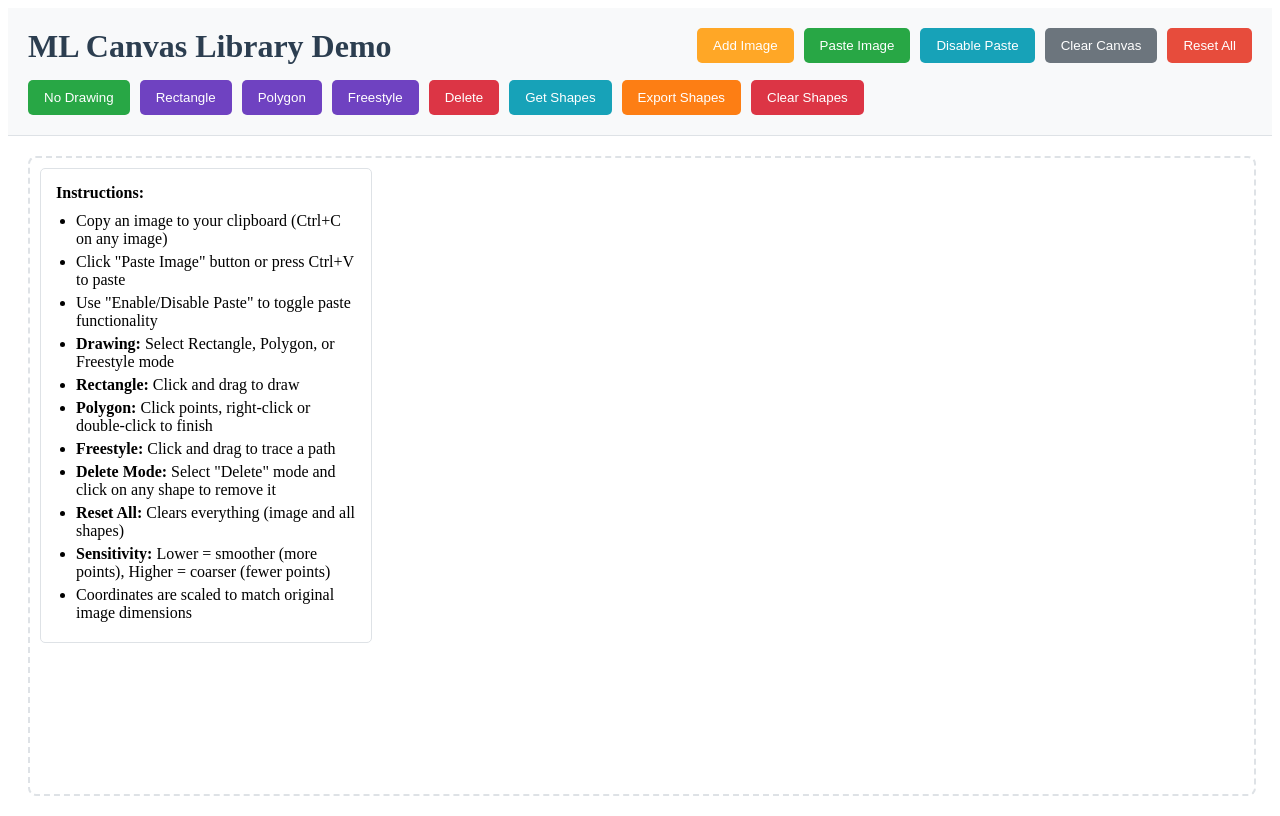
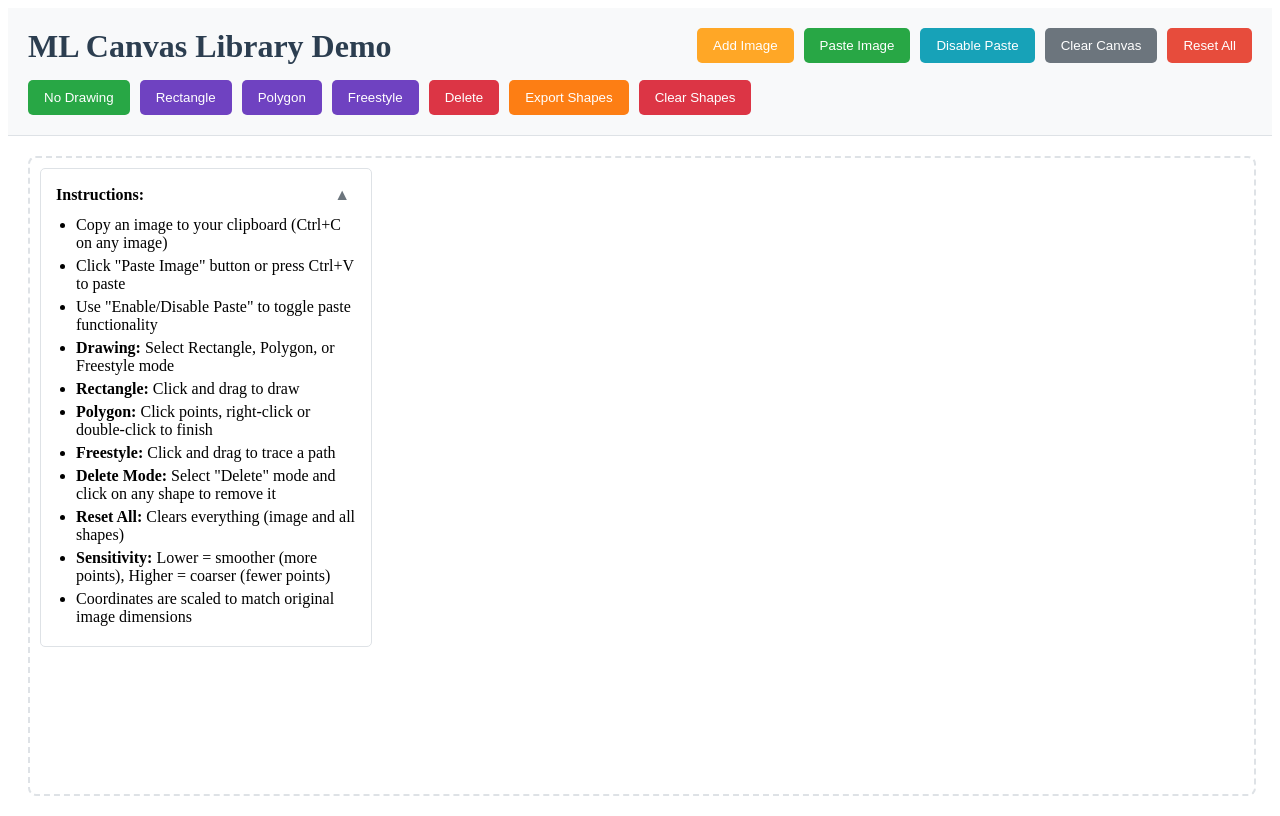
Before and after one commit to m-mutti/ml-canvas, a Vue app: page / in a window 1280 px wide. Built offline with nearby package versions, Linux system fonts and the light colour scheme.

Commit message:
chore: remove unnecessary buttons and make panes collapsable

```diff
--- a/src/App.vue
+++ b/src/App.vue
@@ -106,6 +106,10 @@ const togglePasteEnabled = () => {
 const pasteEnabled = ref(true)
 const drawingMode = ref('none')
 const drawnShapes = ref([])
+const instructionsCollapsed = ref(false)
+const dataViewCollapsed = ref(false)
+const freestyleSensitivity = ref(1.0)
+const simplificationTolerance = ref(2.0)
 
 const setDrawingMode = (mode) => {
   drawingMode.value = mode
@@ -200,7 +204,6 @@ const handleShapeCreated = (shape) => {
         >
           Delete
         </button>
-        <button @click="getShapes" class="btn btn-info">Get Shapes</button>
         <button @click="exportShapes" class="btn btn-export">Export Shapes</button>
         <button @click="clearShapes" class="btn btn-clear-shapes">Clear Shapes</button>
       </div>
@@ -214,8 +217,14 @@ const handleShapeCreated = (shape) => {
           :drawingMode="drawingMode"
           @shape-created="handleShapeCreated"
         />
-        <div class="instructions">
+        <div class="instructions" :class="{ collapsed: instructionsCollapsed }">
+          <div class="pane-header">
             <p><strong>Instructions:</strong></p>
+            <button @click="instructionsCollapsed = !instructionsCollapsed" class="collapse-btn">
+              {{ instructionsCollapsed ? '▼' : '▲' }}
+            </button>
+          </div>
+          <div v-show="!instructionsCollapsed" class="pane-content">
             <ul>
               <li>Copy an image to your clipboard (Ctrl+C on any image)</li>
               <li>Click "Paste Image" button or press Ctrl+V to paste</li>
@@ -225,15 +234,17 @@ const handleShapeCreated = (shape) => {
               <li><strong>Polygon:</strong> Click points, right-click or double-click to finish</li>
               <li><strong>Freestyle:</strong> Click and drag to trace a path</li>
               <li>
-              <strong>Delete Mode:</strong> Select "Delete" mode and click on any shape to remove it
+                <strong>Delete Mode:</strong> Select "Delete" mode and click on any shape to remove
+                it
               </li>
               <li><strong>Reset All:</strong> Clears everything (image and all shapes)</li>
               <li>
-              <strong>Sensitivity:</strong> Lower = smoother (more points), Higher = coarser (fewer
-              points)
+                <strong>Sensitivity:</strong> Lower = smoother (more points), Higher = coarser
+                (fewer points)
               </li>
               <li>Coordinates are scaled to match original image dimensions</li>
             </ul>
+          </div>
         </div>
         <div v-if="drawingMode === 'freestyle'" class="freestyle-controls">
           <p><strong>Freestyle Controls:</strong></p>
@@ -260,10 +271,20 @@ const handleShapeCreated = (shape) => {
             />
           </div>
         </div>
-        <div v-if="drawnShapes.length > 0" class="shapes-info">
+        <div
+          v-if="drawnShapes.length > 0"
+          class="shapes-info"
+          :class="{ collapsed: dataViewCollapsed }"
+        >
+          <div class="pane-header">
             <p>
               <strong>Drawn Shapes ({{ drawnShapes.length }}):</strong>
             </p>
+            <button @click="dataViewCollapsed = !dataViewCollapsed" class="collapse-btn">
+              {{ dataViewCollapsed ? '▼' : '▲' }}
+            </button>
+          </div>
+          <div v-show="!dataViewCollapsed" class="pane-content">
             <div class="shape-item" v-for="(shape, index) in drawnShapes" :key="index">
               <strong>{{ shape.type }}:</strong>
               <div v-if="shape.type === 'rectangle'">
@@ -275,6 +296,7 @@ const handleShapeCreated = (shape) => {
               </div>
               <div v-else-if="shape.type === 'freestyle'">
                 Freestyle Path: {{ shape.image.length }} points
+              </div>
             </div>
           </div>
         </div>
@@ -450,6 +472,11 @@ const handleShapeCreated = (shape) => {
   border-radius: 5px;
   border: 1px solid #dee2e6;
   max-width: 300px;
+  transition: all 0.3s ease;
+}
+
+.instructions.collapsed {
+  padding: 10px 15px;
 }
 
 .instructions p {
@@ -466,6 +493,47 @@ const handleShapeCreated = (shape) => {
   margin-bottom: 5px;
 }
 
+.pane-header {
+  display: flex;
+  justify-content: space-between;
+  align-items: center;
+  margin-bottom: 10px;
+}
+
+.pane-header p {
+  margin: 0;
+}
+
+.collapse-btn {
+  background: none;
+  border: none;
+  font-size: 16px;
+  cursor: pointer;
+  padding: 2px 6px;
+  border-radius: 3px;
+  transition: background-color 0.2s;
+  color: #6c757d;
+}
+
+.collapse-btn:hover {
+  background-color: rgba(0, 0, 0, 0.1);
+}
+
+.pane-content {
+  animation: fadeIn 0.3s ease-in-out;
+}
+
+@keyframes fadeIn {
+  from {
+    opacity: 0;
+    transform: translateY(-10px);
+  }
+  to {
+    opacity: 1;
+    transform: translateY(0);
+  }
+}
+
 .shapes-info {
   position: absolute;
   top: 10px;
@@ -477,6 +545,13 @@ const handleShapeCreated = (shape) => {
   max-width: 350px;
   max-height: 300px;
   overflow-y: auto;
+  transition: all 0.3s ease;
+}
+
+.shapes-info.collapsed {
+  padding: 10px 15px;
+  max-height: none;
+  overflow: visible;
 }
 
 .shapes-info p {
```
Lines whose indentation alone changed are shown as unchanged.
